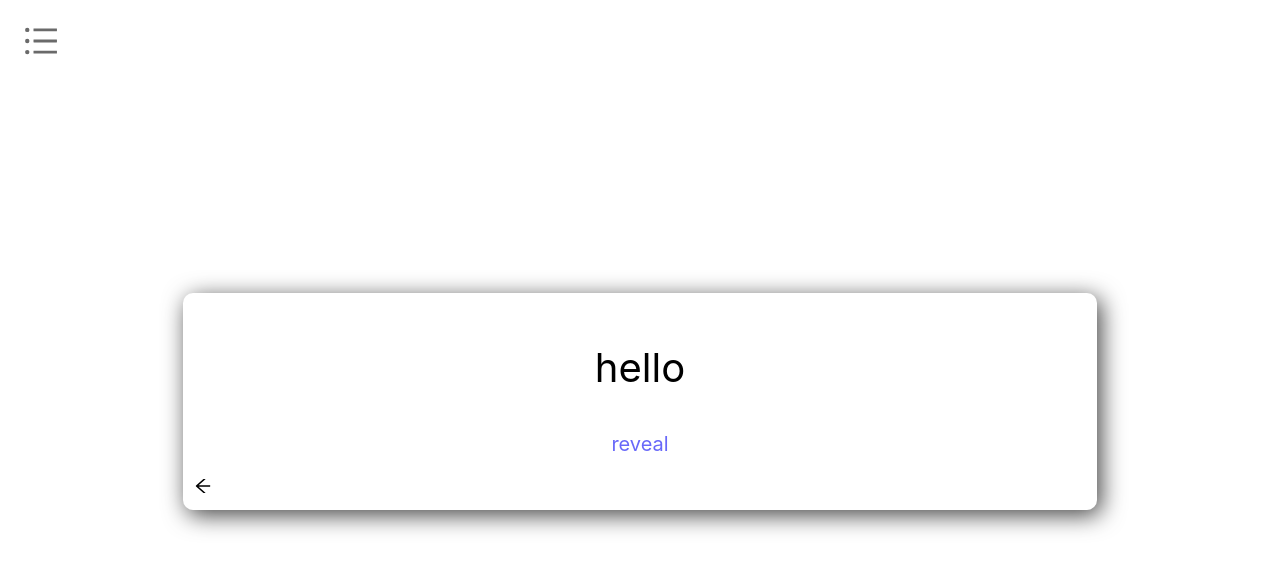
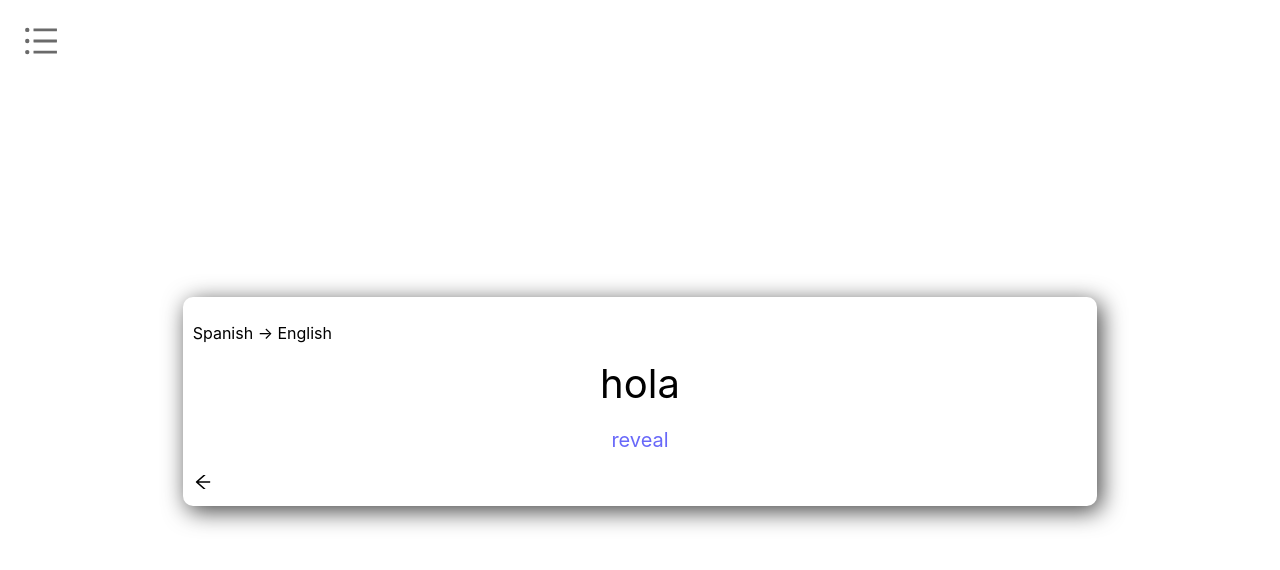
Before and after one commit to tal3898/vocabulary-practice, a React (Create React App) app: page / in a window 1280 px wide. Shown: the top 570 px of the page. Built offline with nearby package versions, Linux system fonts and the light colour scheme.

Commit message:
change the original language randomly

```diff
--- a/src/App.tsx
+++ b/src/App.tsx
@@ -11,8 +11,8 @@ const stub = [{
   english: 'have',
   spanish: 'tener'
 },{
-  english: 'como',
-  spanish: 'how'
+  english: 'how',
+  spanish: 'como'
 },]
 
 function App() {
--- a/src/card/card.css
+++ b/src/card/card.css
@@ -12,6 +12,8 @@
     width: fit-content;
     margin-right: auto;
     margin-left: auto;
+    margin-top: 10px;
+    margin-bottom: 0px;
     font-size: 40px;
 }
 
--- a/src/card/card.tsx
+++ b/src/card/card.tsx
@@ -16,18 +16,39 @@ function getRandomInt(max: number) {
 function Card({wordsList}: Props) {
   const [isTranslationHidden, setIsTranslationHidden] = useState(true);
   const [currentWord, setCurrentWord] = useState(wordsList[0] ?? defaultWord);
+  const [translateFromEnglish, setTranslateFromEnglish] = useState(false);
 
   const changeWordRandomly = () => {
     const randomIndex = getRandomInt(wordsList.length);
     setCurrentWord(wordsList[randomIndex]);
   }
 
+  const changeOriginalLanguageRandomly = () => {
+    const randomBinaryNumber = getRandomInt(2);
+    console.log({randomBinaryNumber})
+    setTranslateFromEnglish(randomBinaryNumber === 1);
+  }
+
+  const changeToNextWord = () => {
+    changeWordRandomly();
+    changeOriginalLanguageRandomly();
+    setIsTranslationHidden(true);
+  }
+
+  console.log({translateFromEnglish});
+  const originalWord = translateFromEnglish ? currentWord.english : currentWord.spanish;
+  const translationWord = translateFromEnglish ? currentWord.spanish : currentWord.english;
+
+  const originalLanguage = translateFromEnglish ? 'English' : 'Spanish';
+  const translationLanguage = translateFromEnglish ? 'Spanish' : 'English';
+
   return (
     <div className='card'>
-        <p className='originalWord'>{currentWord.english}</p>
-        {!isTranslationHidden && <p className='translationWord'>{currentWord.spanish}</p>}
+        <p>{originalLanguage} {'->'} {translationLanguage}</p>
+        <p className='originalWord'>{originalWord}</p>
+        {!isTranslationHidden && <p className='translationWord'>{translationWord}</p>}
         {isTranslationHidden && <p className='revealButton' onClick={() => setIsTranslationHidden(false)}>reveal</p>}
-        <AiOutlineArrowLeft style={{cursor: 'pointer'}} size={20} onClick={changeWordRandomly} />
+        <AiOutlineArrowLeft style={{cursor: 'pointer'}} size={20} onClick={changeToNextWord} />
     </div>
   );
 }
```
